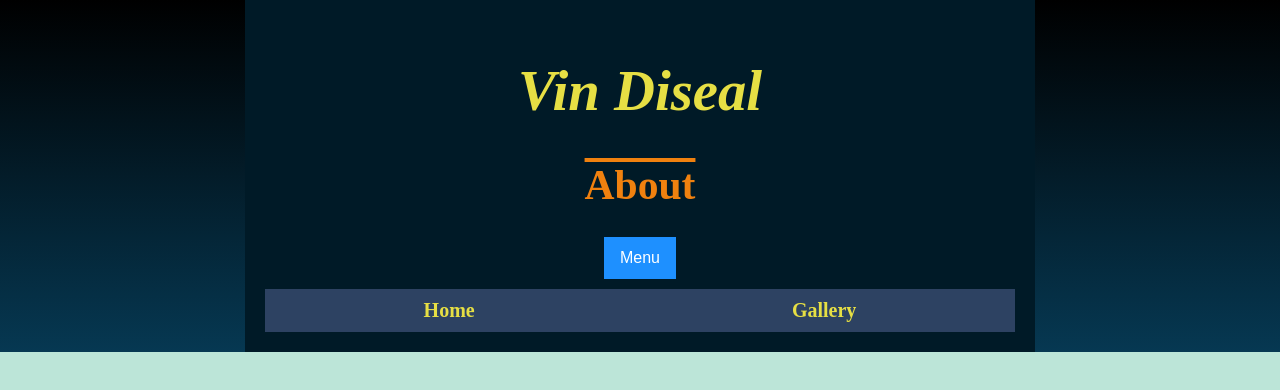
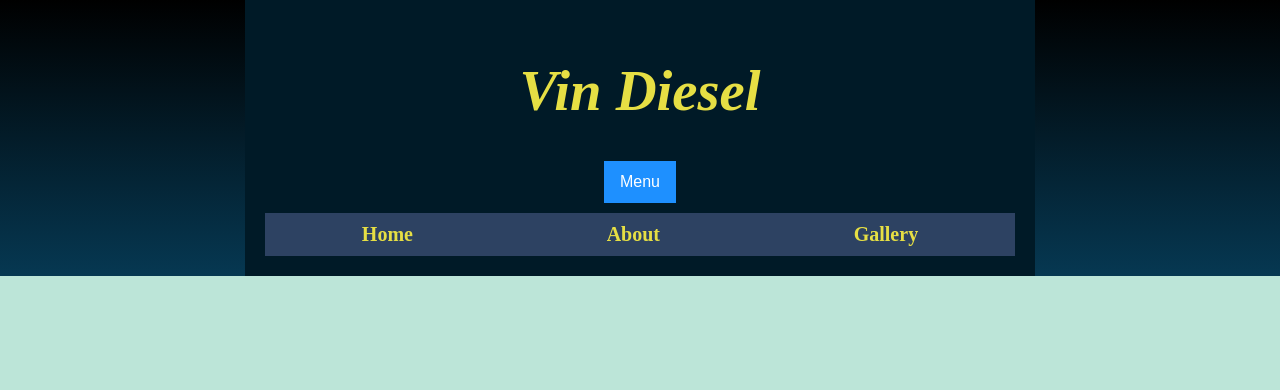
Before and after one commit to chava07/fanpage-2, a plain HTML site: page about.html in a window 1280 px wide. Both pictures are taken after a click on the button "Menu". Drawn offline with nearby package versions, Linux system fonts and the light colour scheme.

Commit message:
box model

```diff
--- a/about.html
+++ b/about.html
@@ -12,17 +12,17 @@
 <body>
     <div class="page">
         <div class="content">
-            <h1 class="main">Vin Diseal</h1>
-            <h1 class="header">About</h1>
+            <h1 class="main">Vin Diesel</h1>
             <div class="menu">
                 <button class="btn"><i class="fa fa-bars"></i> Menu </button>
             </div>
             <div class="nav">
-                <a class="nav-items" href="home.html">Home</a>
+                <a class="nav-items" href="index.html">Home</a>
+                <a class="nav-items" href="about.html">About</a>
                 <a class="nav-items" href="gallery.html">Gallery</a>
             </div>
+            </div>
         </div>
-    </div>
     </div>
 </body>
 
--- a/stylesheet.css
+++ b/stylesheet.css
@@ -6,14 +6,6 @@ body {
 
 .page {
     background: linear-gradient(black, #063852);
-    text-align: center;
-}
-
-.header {
-    text-decoration: overline;
-    font-family: 'Lora', serif;
-    font-size: 1.1cm;
-    color: #F0810F;
     text-align: center;
 }
 
```
Also changed, not shown: gallery.html (+2 -3 lines), index.html (+2 -3 lines).
